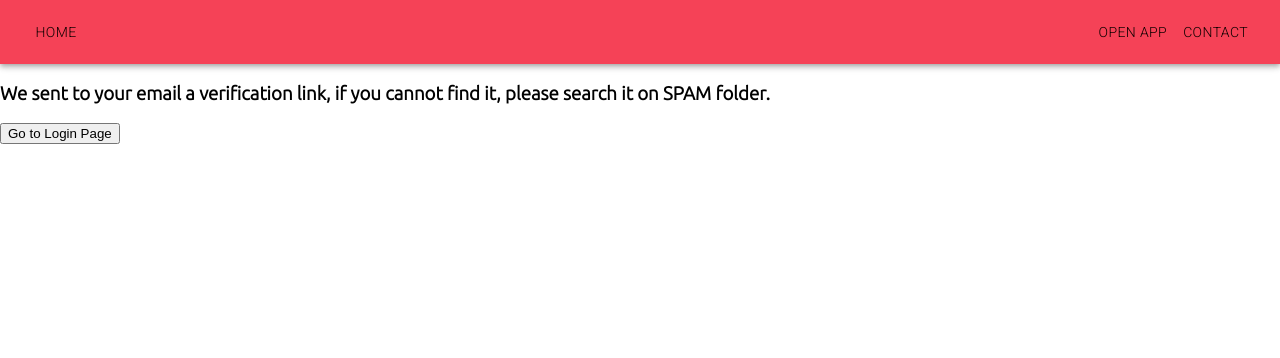
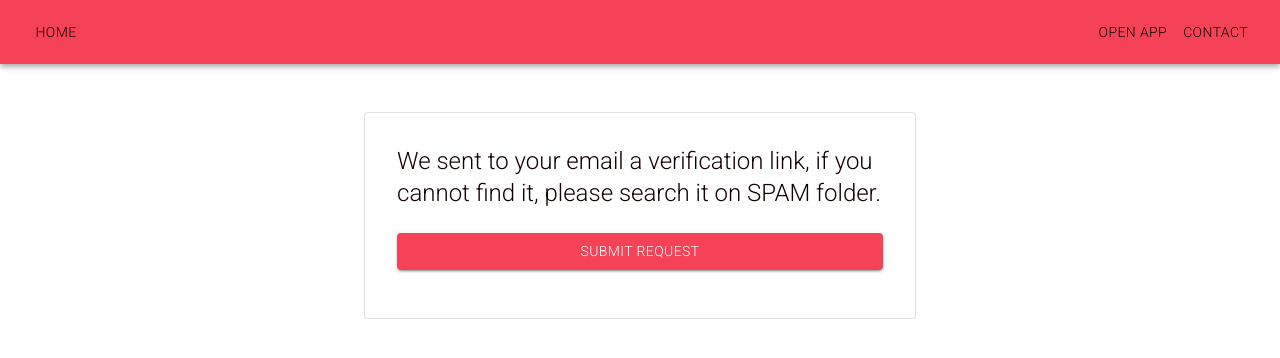
Before and after one commit to blascokoa/unteam-client, a React (Create React App) app: page /signup/verify in a window 1280 px wide. Shown: the top 358 px of the page. Built offline with nearby package versions, Linux system fonts and the light colour scheme; no server answers.

Commit message:
changes on UI

```diff
--- /dev/null
+++ b/src/components/dashboard/elements/LivePreviewPublication.jsx
@@ -0,0 +1,16 @@
+import rehypeSanitize from "rehype-sanitize";
+import MDEditor from "@uiw/react-md-editor";
+import { Box } from "@mui/material";
+
+const LivePreviewPublication = (props) => {
+  return (
+    <Box sx={{ my: 3 }} data-color-mode="light">
+      <MDEditor.Markdown
+        source={props.value}
+        rehypePlugins={[[rehypeSanitize]]}
+      />
+    </Box>
+  );
+};
+
+export default LivePreviewPublication;
--- a/src/components/dashboard/elements/NewPublication.jsx
+++ b/src/components/dashboard/elements/NewPublication.jsx
@@ -1,12 +1,12 @@
 import { Box, Button, Grid, Typography } from "@mui/material";
 import MDEditor from "@uiw/react-md-editor";
 import rehypeSanitize from "rehype-sanitize";
-import PreviewPublication from "./PreviewPublication";
 import { useEffect, useState } from "react";
 import {
   addPublicationService,
   editPublicationService,
 } from "../../../services/messages.services";
+import LivePreviewPublication from "./LivePreviewPublication";
 
 const NewPublication = (props) => {
   const [value, setValue] = useState("");
@@ -125,7 +125,7 @@ const NewPublication = (props) => {
           )}
         </Box>
 
-        {showFullPreview && <PreviewPublication value={value} />}
+        {showFullPreview && <LivePreviewPublication value={value} />}
       </Grid>
     </Grid>
   );
--- a/src/pages/auth/VerifyEmail.jsx
+++ b/src/pages/auth/VerifyEmail.jsx
@@ -1,22 +1,33 @@
 import { useNavigate } from "react-router-dom";
+import { Button, Container, Paper, Typography } from "@mui/material";
 
 const VerifyEmail = () => {
   const navigate = useNavigate();
 
   return (
-    <div>
-      <h3>
-        We sent to your email a verification link, if you cannot find it, please
-        search it on SPAM folder.
-      </h3>
-      <button
-        onClick={() => {
-          navigate("/login");
+    <Container component="main" maxWidth="sm">
+      <Paper
+        variant={"outlined"}
+        sx={{
+          my: { xs: 2, md: 6 },
+          p: { xs: 1, md: 4 },
         }}
       >
-        Go to Login Page
-      </button>
-    </div>
+        <Typography variant={"h5"} sx={{ mb: 3 }}>
+          We sent to your email a verification link, if you cannot find it,
+          please search it on SPAM folder.
+        </Typography>
+
+        <Button
+          onClick={() => navigate("/login")}
+          fullWidth
+          variant="contained"
+          sx={{ mb: 2 }}
+        >
+          Submit request
+        </Button>
+      </Paper>
+    </Container>
   );
 };
 
```
